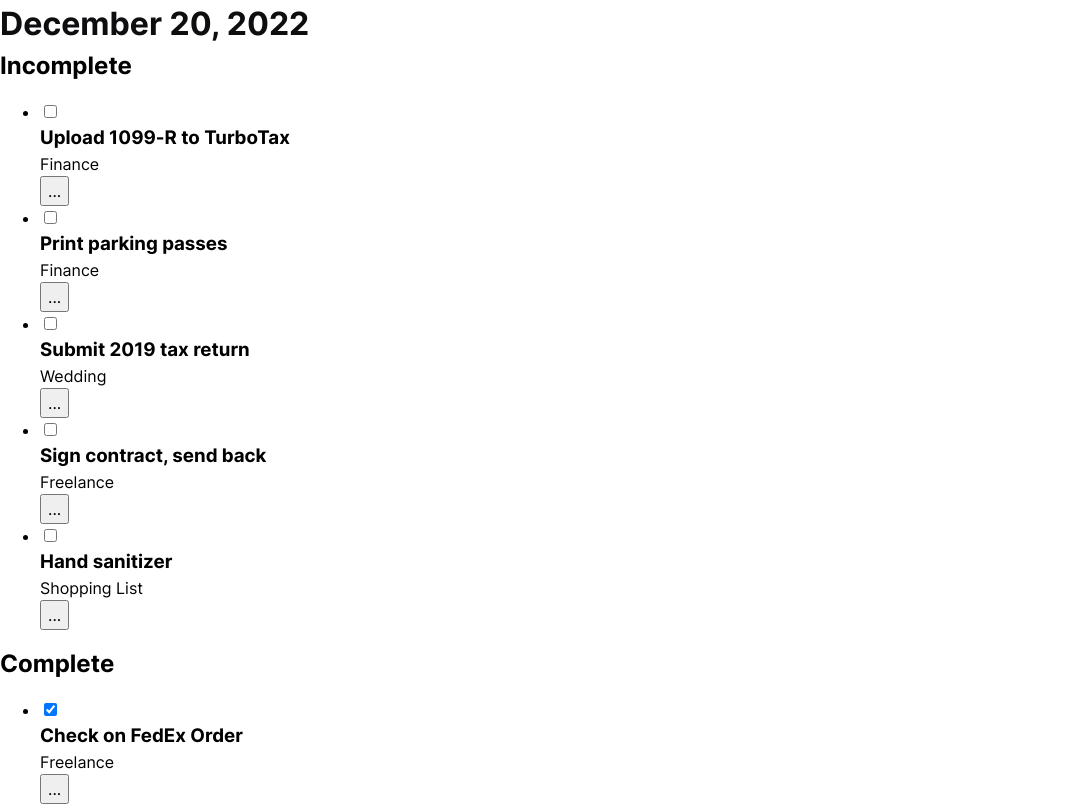
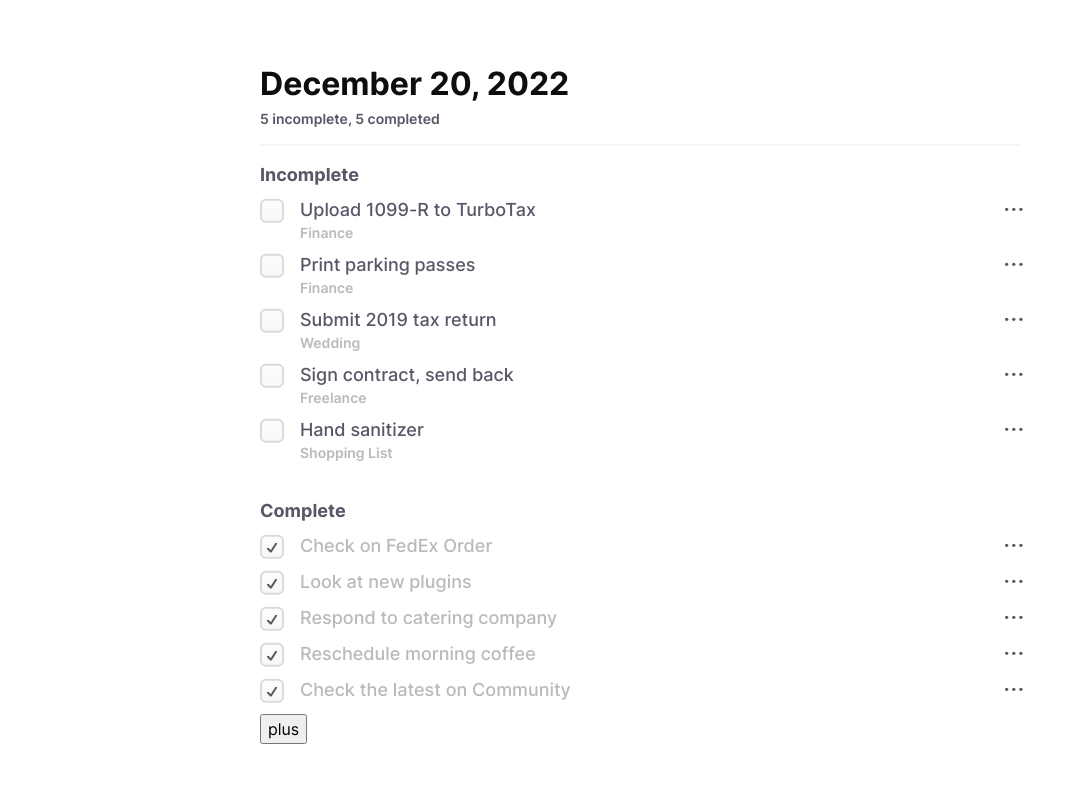
Before and after one commit to LPlox/react-todolist, a React (Create React App) app: page / in a window 1280 px wide. Shown: the top 806 px of the page, without its empty margins (0-1085 px from the left). Built offline with nearby package versions, Linux system fonts and the light colour scheme.

Commit message:
style: tasks page and tasks

```diff
--- a/src/App.js
+++ b/src/App.js
@@ -1,6 +1,7 @@
-import { useEffect, useState } from "react";
+import { useState } from "react";
 import AddTask from "./components/AddTask";
 import Date from "./components/Date";
+import Count from "./components/Count";
 import Tasks from "./components/Tasks";
 import EditTask from "./components/EditTask";
 import "./styles/style.css";
@@ -70,14 +71,6 @@ const App = () => {
   ]);
   const [editTask, setEditTask] = useState([]);
 
-  useEffect(() => {
-    //fetch first time here
-  }, []);
-
-  useEffect(() => {
-    //Add the changes to firebase
-  }, [tasks]);
-
   const handleCheck = (id) => {
     setTasks(
       tasks.map((task) =>
@@ -107,9 +100,11 @@ const App = () => {
   };
 
   return (
-    <div className="App">
-      <section>
+    <main>
+      <header>
         <Date />
+        <Count tasks={tasks} />
+      </header>
       <Tasks
         tasks={tasks}
         handleCheck={handleCheck}
@@ -123,8 +118,7 @@ const App = () => {
           deleteTask={deleteTask}
         />
       )}
-      </section>
-    </div>
+    </main>
   );
 };
 
--- /dev/null
+++ b/src/components/Count.js
@@ -0,0 +1,12 @@
+import "../styles/count.css";
+
+const Count = ({ tasks }) => {
+  return (
+    <p className="count">
+      {tasks.filter((task) => task.completed == false).length} incomplete,{" "}
+      {tasks.filter((task) => task.completed).length} completed
+    </p>
+  );
+};
+
+export default Count;
--- a/src/components/Task.js
+++ b/src/components/Task.js
@@ -1,16 +1,28 @@
+import "../styles/task.css";
+
 const Task = ({ task, handleCheck, activateEditTask }) => {
   return (
-    <li>
+    <li className="task">
+      <div className="task-content">
+        <div className="task-inner">
           <input
+            className="checkbox"
             type="checkbox"
             name="completed"
             id="completed"
             checked={task.completed}
             onChange={() => handleCheck(task.id)}
           />
+          <div className={task.completed ? "task-body completed" : "task-body"}>
             <h3>{task.text}</h3>
-      <p>{task.category}</p>
-      <button onClick={() => activateEditTask(task.id)}>...</button>
+            {!task.completed && <p>{task.category}</p>}
+          </div>
+        </div>
+        <button
+          className="edit"
+          onClick={() => activateEditTask(task.id)}
+        ></button>
+      </div>
     </li>
   );
 };
--- a/src/components/Tasks.js
+++ b/src/components/Tasks.js
@@ -1,10 +1,11 @@
 import Task from "./Task";
+import "../styles/tasks.css";
 
 const Tasks = ({ tasks, handleCheck, activateEditTask }) => {
   return (
-    <div>
+    <div className="tasks">
       <h2>Incomplete</h2>
-      <ul>
+      <ul className="tasks-list">
         {tasks
           .filter((task) => task.completed === false)
           .map((task) => (
@@ -16,9 +17,9 @@ const Tasks = ({ tasks, handleCheck, activateEditTask }) => {
             />
           ))}
       </ul>
-
+      <br />
       <h2>Complete</h2>
-      <ul>
+      <ul className="tasks-list">
         {tasks
           .filter((task) => task.completed === true)
           .map((task) => (
--- /dev/null
+++ b/src/styles/count.css
@@ -0,0 +1,5 @@
+.count {
+  font-size: 14px;
+  font-weight: 600;
+  color: var(--light-primary-dark);
+}
--- a/src/styles/style.css
+++ b/src/styles/style.css
@@ -4,4 +4,93 @@
   --light-primary-dark: #575767;
   --light-heavy-dark: #0e0e11;
   --light-disable-dark: #b9b9be;
+  --light-light-gray: #dadada;
 }
+
+main {
+  max-width: 800px;
+  margin: auto;
+  padding: 45px 20px;
+}
+
+header {
+  padding: 15px 0;
+  margin-bottom: 15px;
+  border-bottom: 2px solid #d0d0d030;
+}
+
+/* Reseting css https://piccalil.li/blog/a-modern-css-reset/ */
+/* Box sizing rules */
+*,
+*::before,
+*::after {
+  box-sizing: border-box;
+}
+
+/* Remove default margin */
+body,
+h1,
+h2,
+h3,
+h4,
+p,
+figure,
+blockquote,
+dl,
+dd {
+  margin: 0;
+}
+
+/* Remove list styles on ul, ol elements with a list role, which suggests default styling will be removed */
+ul[role="list"],
+ol[role="list"] {
+  list-style: none;
+}
+
+/* Set core root defaults */
+html:focus-within {
+  scroll-behavior: smooth;
+}
+
+/* Set core body defaults */
+body {
+  min-height: 100vh;
+  text-rendering: optimizeSpeed;
+  line-height: 1.5;
+}
+
+/* A elements that don't have a class get default styles */
+a:not([class]) {
+  text-decoration-skip-ink: auto;
+}
+
+/* Make images easier to work with */
+img,
+picture {
+  max-width: 100%;
+  display: block;
+}
+
+/* Inherit fonts for inputs and buttons */
+input,
+button,
+textarea,
+select {
+  font: inherit;
+}
+
+/* Remove all animations, transitions and smooth scroll for people that prefer not to see them */
+@media (prefers-reduced-motion: reduce) {
+  html:focus-within {
+    scroll-behavior: auto;
+  }
+
+  *,
+  *::before,
+  *::after {
+    animation-duration: 0.01ms !important;
+    animation-iteration-count: 1 !important;
+    transition-duration: 0.01ms !important;
+    scroll-behavior: auto !important;
+  }
+}
--- /dev/null
+++ b/src/styles/task.css
@@ -0,0 +1,87 @@
+.task {
+  margin: 10px 0;
+  padding: 0;
+  text-indent: 0;
+  list-style-type: none;
+}
+
+.task-content {
+  display: flex;
+  flex-direction: row;
+  justify-content: space-between;
+  align-items: flex-start;
+}
+
+.task-inner {
+  display: flex;
+  flex-direction: row;
+  align-items: flex-start;
+}
+
+.task input[type="checkbox"] {
+  -webkit-appearance: none;
+  -moz-appearance: none;
+  appearance: none;
+  margin: 2px 16px 0 0;
+  font: inherit;
+  color: var(--light-light-gray);
+  width: 24px;
+  height: 24px;
+  border: 2px solid var(--light-light-gray);
+  border-radius: 6px;
+  transform: translateY(-0.075em);
+  display: grid;
+  place-content: center;
+  background: linear-gradient(180deg, #fcfcfc 0%, #f8f8f8 100%);
+}
+
+.task input[type="checkbox"]::before {
+  content: url("../assets/svgs/Checkmark.svg");
+  transform: scale(0);
+  transform-origin: center;
+  transition: 120ms transform ease-in-out;
+}
+
+.task input[type="checkbox"]:checked::before {
+  transform: scale(1);
+}
+
+.task input[type="checkbox"]:focus {
+  border: 2px solid var(--light-primary-dark);
+}
+
+.task-body h3 {
+  font-size: 18px;
+  line-height: 24px;
+  font-weight: 500;
+  color: var(--light-primary-dark);
+}
+
+.task-body p {
+  font-size: 14px;
+  font-weight: 600;
+  color: var(--light-disable-dark);
+}
+
+.task-body.completed h3 {
+  font-size: 18px;
+  line-height: 24px;
+  font-weight: 500;
+  color: var(--light-disable-dark);
+}
+
+/* Resetting the button default styling */
+.task .edit {
+  border: none;
+  text-decoration: none;
+  background: none;
+  cursor: pointer;
+  position: relative;
+}
+
+.task .edit::before {
+  content: url("../assets/svgs/edit.svg");
+  position: absolute;
+  top: -5px;
+  left: -3px;
+}
--- /dev/null
+++ b/src/styles/tasks.css
@@ -0,0 +1,13 @@
+.tasks h2 {
+  font-size: 18px;
+  font-weight: 700;
+  color: var(--light-primary-dark);
+}
+
+/* Resetting css for unordered list */
+.tasks-list {
+  margin: 0;
+  padding: 0;
+  text-indent: 0;
+  list-style-type: none;
+}
```
Also changed, not shown: src/App.css (added), src/assets/svgs/Checkmark.svg (added), src/assets/svgs/edit.svg (added). Lines whose indentation alone changed are shown as unchanged.
